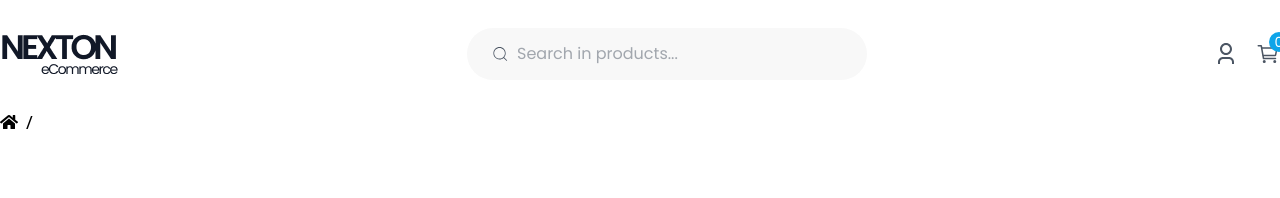
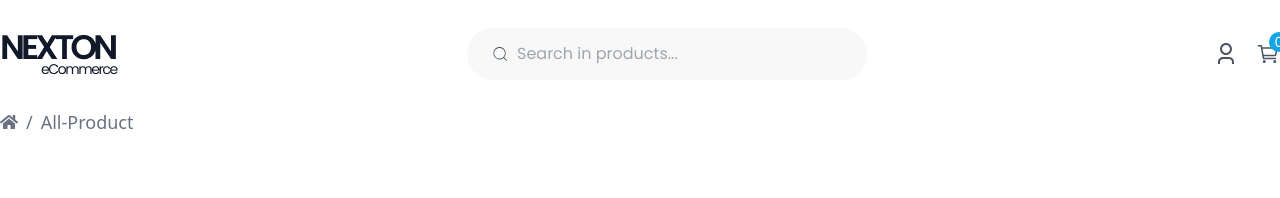
Before and after one commit to mahirTheCoder/Nexton-E-commerce, a React (Vite) app: page /AllProducts in a window 1280 px wide. Shown: the top 198 px of the page. Built offline with nearby package versions, Linux system fonts and the light colour scheme; no server answers.

Commit message:
still working bred crums page

```diff
--- a/src/Components/AllProducts.jsx
+++ b/src/Components/AllProducts.jsx
@@ -4,19 +4,29 @@ import BredCrums from "./BredCrums";
 import { useLocation } from "react-router";
 
 const AllProducts = () => {
+
+  // ----------limit and skip with select example----------
+
   axios
     .get("https://dummyjson.com/products?limit=15&skip=10&select=title,price")
     .then((res) => console.log(res))
     .catch((err) => console.log(err));
 
+
+    // ----------use location example----------
   const myLocation = useLocation();
   console.log(myLocation.pathname.split("/")[1]);
+
+  const currentpagepath = myLocation.pathname.split("/")[1];
 
   return (
     <>
       <section id="AllProdsucts">
         <div className="container">
-          <BredCrums />
+          <div className="content ">
+          <BredCrums pagename={'All-Product'} />
+
+          </div>
         </div>
       </section>
     </>
--- a/src/Components/BredCrums.jsx
+++ b/src/Components/BredCrums.jsx
@@ -7,9 +7,9 @@ const BredCrums = ({pagename , pagelink}) => {
 
   return (
     <>
-      <div className="bredcrums">
-        <Link className="text-lg  font-normal flex items-center gap-2 " to={"/"}><FaHome /> /</Link>
-        <Link className="text-lg  font-normal flex items-center gap-2 " to={pagelink}>{pagename}</Link>
+      <div className="bredcrums flex items-center gap-2 ">
+        <Link className="text-lg  font-normal text-gray-500 flex items-center gap-2 " to={"/"}><FaHome /> /</Link>
+        <Link className="text-lg text-gray-500 font-normal flex items-center gap-2 " to={pagelink}>{pagename}</Link>
       </div>
     </>
   );
```
